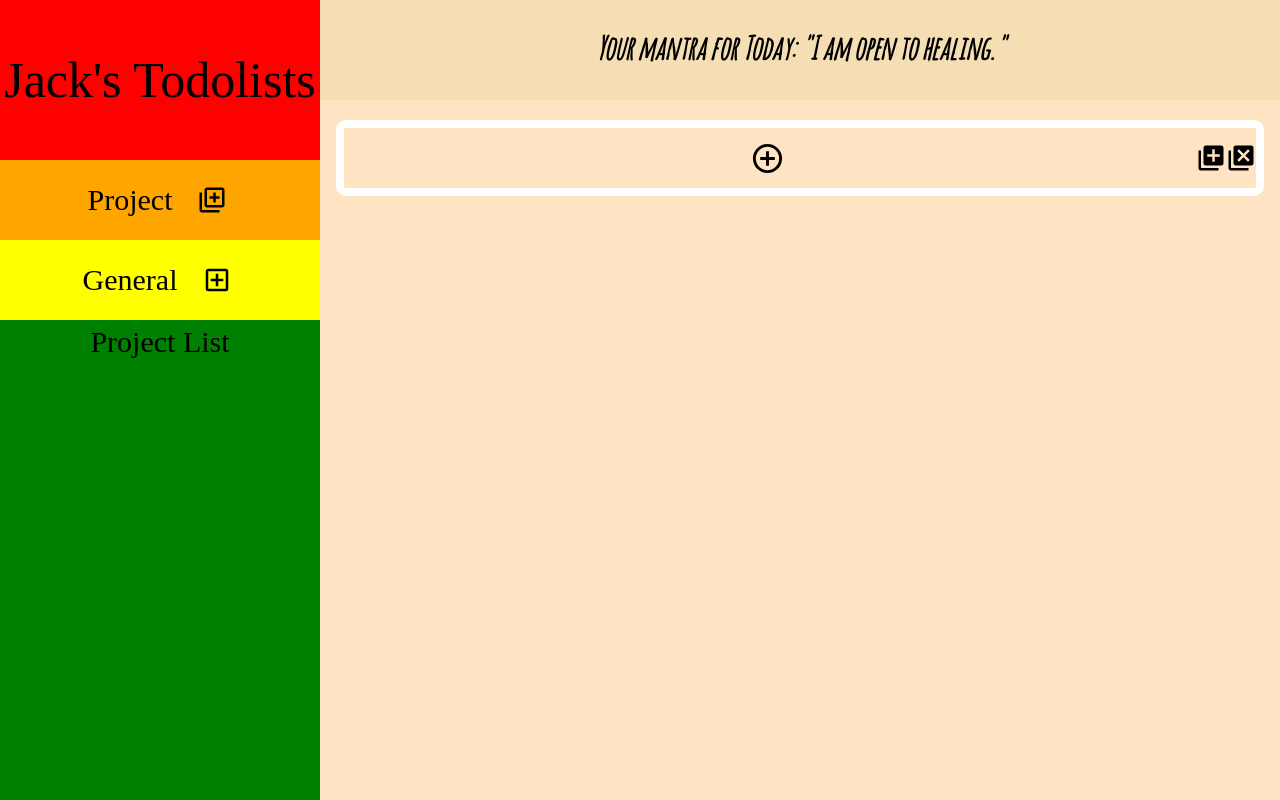
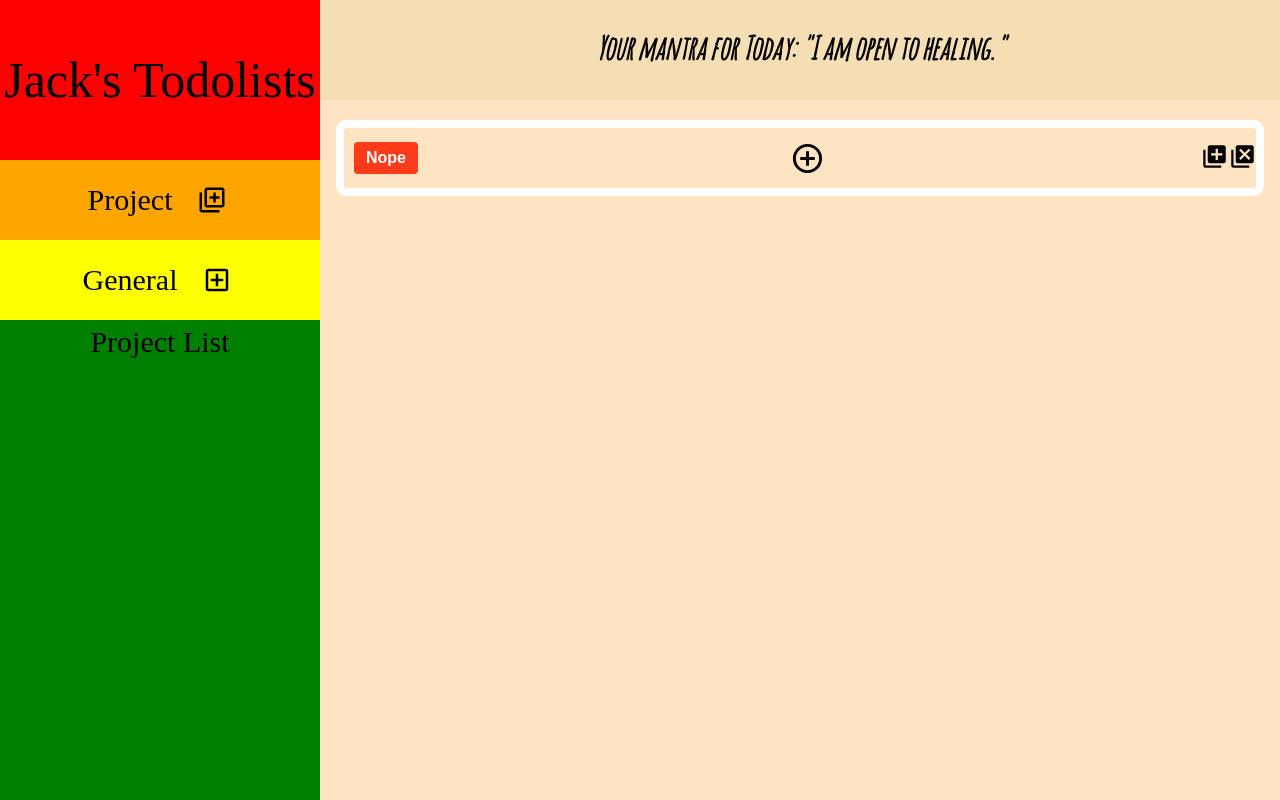
Before and after one commit to Jack0428-dream/todo-list, a website built with webpack: page src/template.html in a window 1280 px wide. Built offline with nearby package versions, Linux system fonts and the light colour scheme; a web font is replaced by a local one.

Commit message:
add checkbox

```diff
--- /dev/null
+++ b/src/checkbox.css
@@ -0,0 +1,119 @@
+.checkbox-wrapper-10 {
+  margin-left: 10px;
+  align-self: center;
+}
+
+.checkbox-wrapper-10 .tgl {
+  display: none;
+}
+
+.checkbox-wrapper-10 .tgl,
+.checkbox-wrapper-10 .tgl:after,
+.checkbox-wrapper-10 .tgl:before,
+.checkbox-wrapper-10 .tgl *,
+.checkbox-wrapper-10 .tgl *:after,
+.checkbox-wrapper-10 .tgl *:before,
+.checkbox-wrapper-10 .tgl + .tgl-btn {
+  box-sizing: border-box;
+}
+
+.checkbox-wrapper-10 .tgl::-moz-selection,
+.checkbox-wrapper-10 .tgl:after::-moz-selection,
+.checkbox-wrapper-10 .tgl:before::-moz-selection,
+.checkbox-wrapper-10 .tgl *::-moz-selection,
+.checkbox-wrapper-10 .tgl *:after::-moz-selection,
+.checkbox-wrapper-10 .tgl *:before::-moz-selection,
+.checkbox-wrapper-10 .tgl + .tgl-btn::-moz-selection,
+.checkbox-wrapper-10 .tgl::selection,
+.checkbox-wrapper-10 .tgl:after::selection,
+.checkbox-wrapper-10 .tgl:before::selection,
+.checkbox-wrapper-10 .tgl *::selection,
+.checkbox-wrapper-10 .tgl *:after::selection,
+.checkbox-wrapper-10 .tgl *:before::selection,
+.checkbox-wrapper-10 .tgl + .tgl-btn::selection {
+  background: none;
+}
+
+.checkbox-wrapper-10 .tgl + .tgl-btn {
+  outline: 0;
+  display: block;
+  width: 4em;
+  height: 2em;
+  position: relative;
+  cursor: pointer;
+  user-select: none;
+}
+
+.checkbox-wrapper-10 .tgl + .tgl-btn:after,
+.checkbox-wrapper-10 .tgl + .tgl-btn:before {
+  position: relative;
+  display: block;
+  content: "";
+  width: 50%;
+  height: 100%;
+}
+
+.checkbox-wrapper-10 .tgl + .tgl-btn:after {
+  left: 0;
+}
+
+.checkbox-wrapper-10 .tgl + .tgl-btn:before {
+  display: none;
+}
+
+.checkbox-wrapper-10 .tgl:checked + .tgl-btn:after {
+  left: 50%;
+}
+
+/* Flip switch specific styles */
+.checkbox-wrapper-10 .tgl-flip + .tgl-btn {
+  padding: 2px;
+  transition: all 0.2s ease;
+  font-family: sans-serif;
+  perspective: 100px;
+}
+
+.checkbox-wrapper-10 .tgl-flip + .tgl-btn:after,
+.checkbox-wrapper-10 .tgl-flip + .tgl-btn:before {
+  display: inline-block;
+  transition: all 0.4s ease;
+  width: 100%;
+  text-align: center;
+  position: absolute;
+  line-height: 2em;
+  font-weight: bold;
+  color: #fff;
+  top: 0;
+  left: 0;
+  backface-visibility: hidden;
+  border-radius: 4px;
+}
+
+.checkbox-wrapper-10 .tgl-flip + .tgl-btn:after {
+  content: attr(data-tg-on);
+  background: #02C66F;
+  transform: rotateY(-180deg);
+}
+
+.checkbox-wrapper-10 .tgl-flip + .tgl-btn:before {
+  background: #FF3A19;
+  content: attr(data-tg-off);
+}
+
+.checkbox-wrapper-10 .tgl-flip + .tgl-btn:active:before {
+  transform: rotateY(-20deg);
+}
+
+.checkbox-wrapper-10 .tgl-flip:checked + .tgl-btn:before {
+  transform: rotateY(180deg);
+}
+
+.checkbox-wrapper-10 .tgl-flip:checked + .tgl-btn:after {
+  transform: rotateY(0);
+  left: 0;
+  background: #7FC6A6;
+}
+
+.checkbox-wrapper-10 .tgl-flip:checked + .tgl-btn:active:after {
+  transform: rotateY(20deg);
+}
--- a/src/contentui.js
+++ b/src/contentui.js
@@ -9,8 +9,27 @@ function todoBox() {
     const tdContent = document.createElement("div");
     tdContent.classList.add("td"+num);
 
+    const id = "cb5"+num;
+
     const chbox = document.createElement("span");
-    chbox.classList.add("chbox");
+    chbox.classList.add("checkbox-wrapper-10");
+
+    const checkbox = document.createElement("input");
+    checkbox.classList.add("tgl", "tgl-flip");
+    checkbox.setAttribute("id", id);
+    checkbox.setAttribute('type','checkbox');
+    checkbox.setAttribute('name', 'check');
+
+    const label = document.createElement("label");
+    label.classList.add("tgl-btn");
+    label.setAttribute('data-tg-off', "Nope");
+    label.setAttribute('data-tg-on', 'Done!');
+    label.setAttribute('for', id);
+    chbox.appendChild(checkbox);
+    chbox.appendChild(label);
+
+
+
     const detail = document.createElement("span");
     detail.classList.add("detail");
     const delBox = document.createElement("span");
@@ -43,9 +62,11 @@ function tdContent() {
     const todoCon = document.querySelector('.td'+(clnum-1));
     todoCon.textContent = nameIn.value + ", " + dueIn.value + ", Prority:" + priorIn.value;
 }
-// control the textbox that will contain the information of todo
 
 
+
+
+// control the textbox that will contain the information of todo
 
 todoBox();
 
--- a/src/index.js
+++ b/src/index.js
@@ -1,6 +1,7 @@
 import "./style.css";
 import "./sidebar.css";
 import "./content.css";
+import "./checkbox.css";
 import "./project.js";
 import "./todo_list.js";
 import "./affirmation.js";
```
Also changed, not shown: src/content.css (line endings or trailing spaces).
